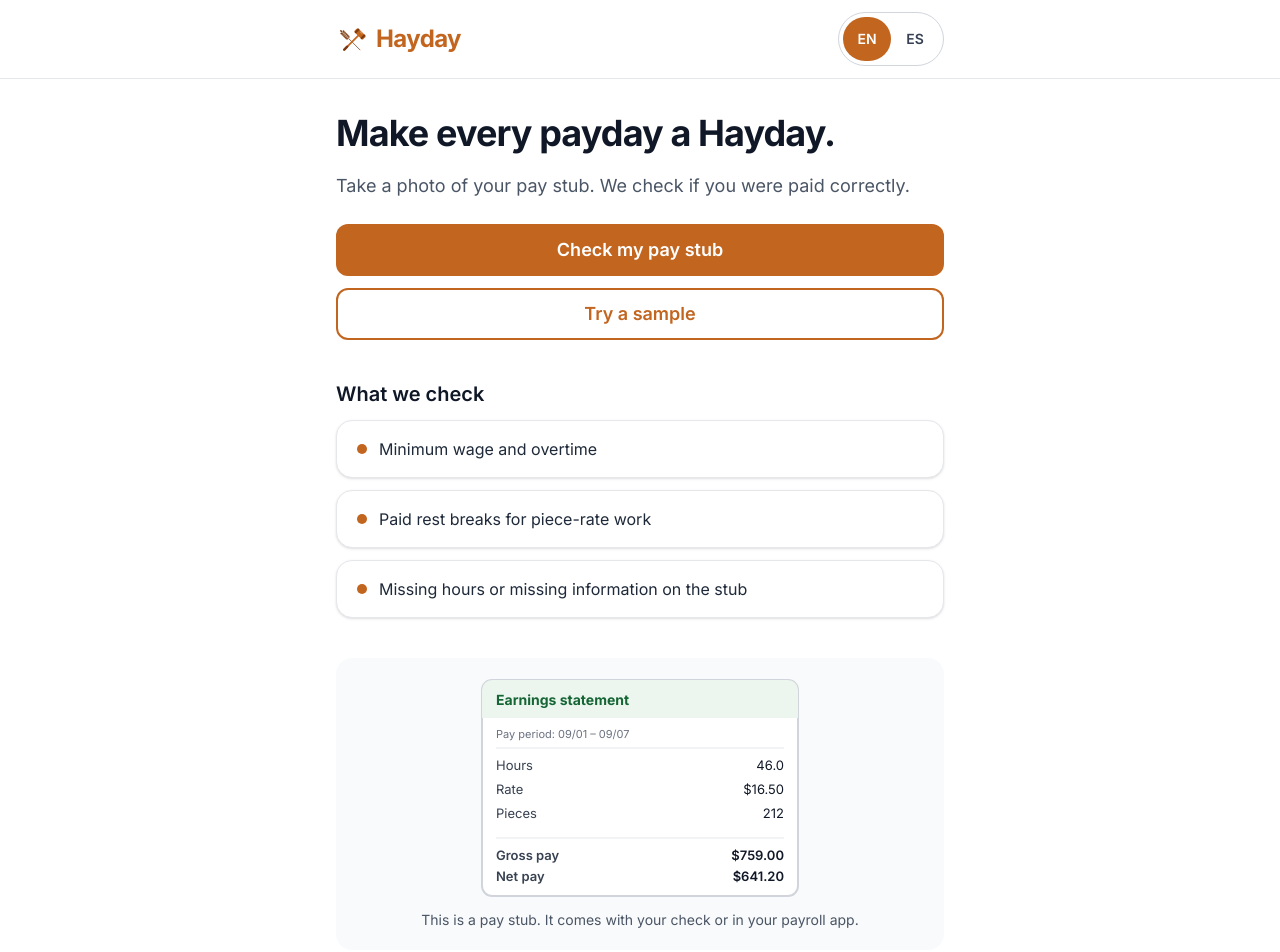
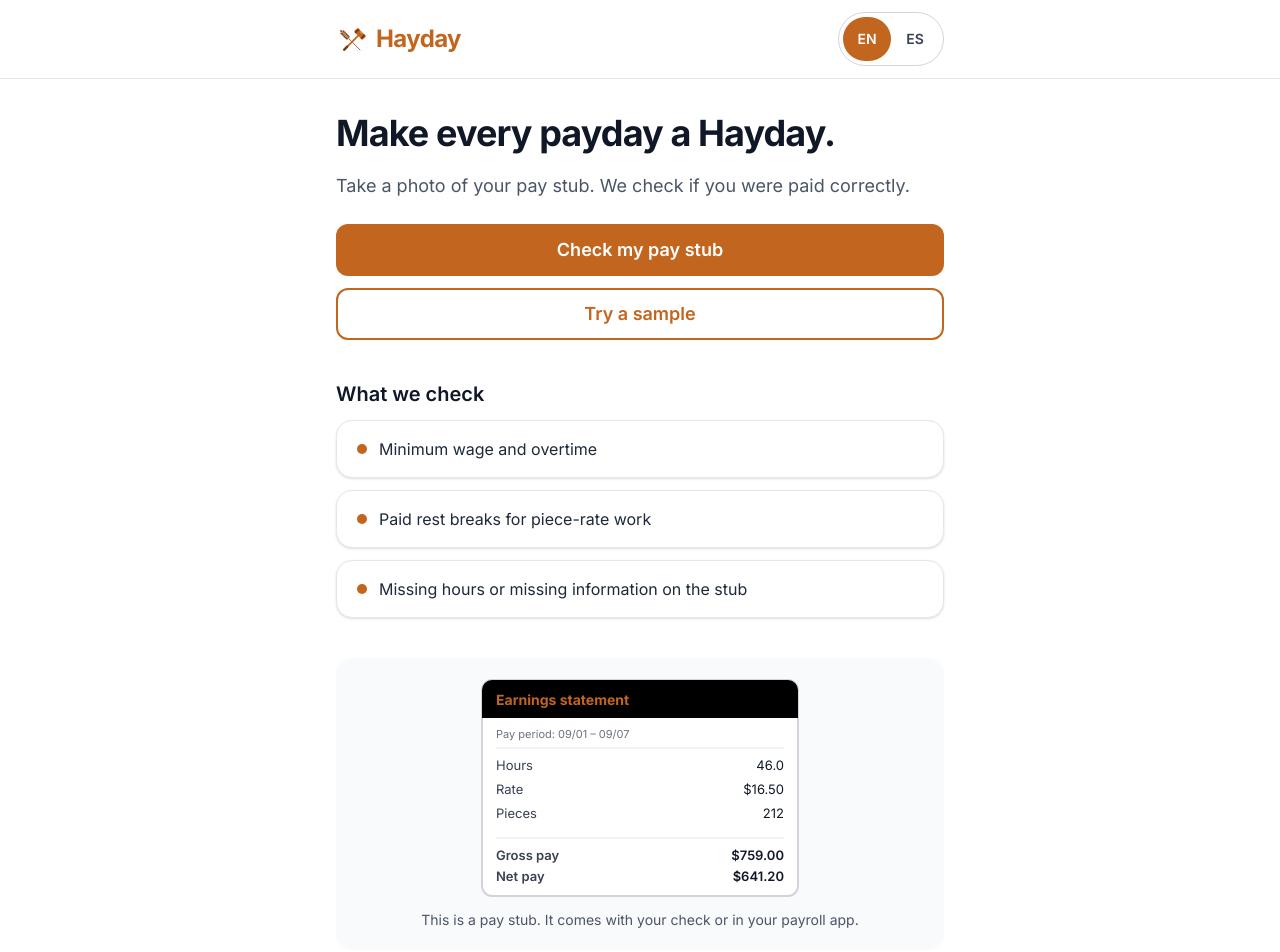
Before and after one commit to Niki07/Hayday, a Next.js app: page / in a window 1280 px wide. Shown: the top 952 px of the page. Built offline with nearby package versions, Linux system fonts and the light colour scheme.

Commit message:
Illustration uses accent tokens instead of hardcoded green

```diff
--- a/src/components/PayStubIllustration.tsx
+++ b/src/components/PayStubIllustration.tsx
@@ -20,9 +20,9 @@ export default function PayStubIllustration() {
       className="h-auto w-full max-w-xs"
     >
       <rect x="2" y="2" width="316" height="216" rx="10" fill="#ffffff" stroke="#d1d5db" strokeWidth="2" />
-      <rect x="2" y="2" width="316" height="38" rx="10" fill="#ecf6ef" />
-      <rect x="2" y="30" width="316" height="10" fill="#ecf6ef" />
-      <text x="16" y="27" fontSize="14" fontWeight="700" fill="#166534">
+      <rect x="2" y="2" width="316" height="38" rx="10" fill="var(--color-accent-soft)" />
+      <rect x="2" y="30" width="316" height="10" fill="var(--color-accent-soft)" />
+      <text x="16" y="27" fontSize="14" fontWeight="700" fill="var(--color-accent)">
         {t("stub.title")}
       </text>
       <text x="16" y="60" fontSize="11" fill="#6b7280">
```
